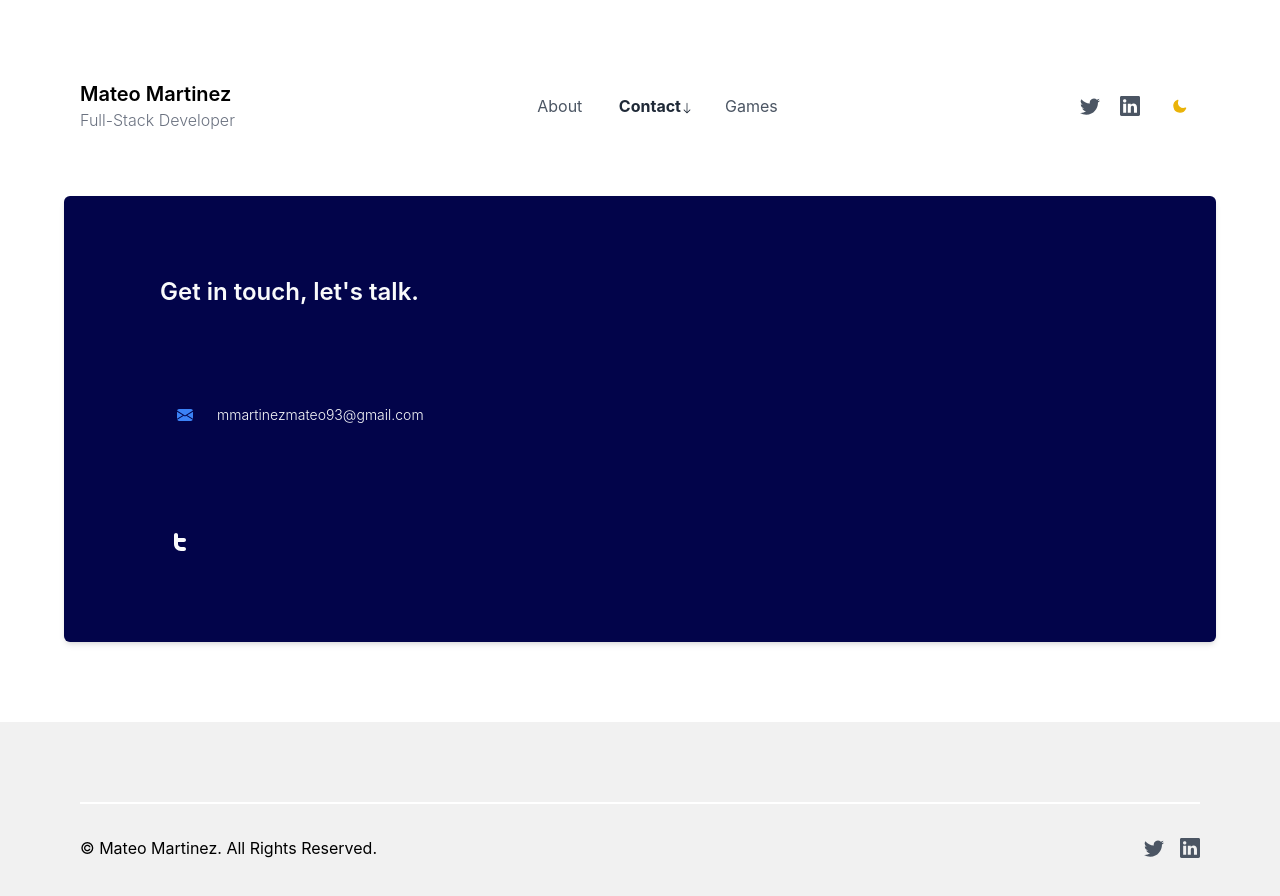
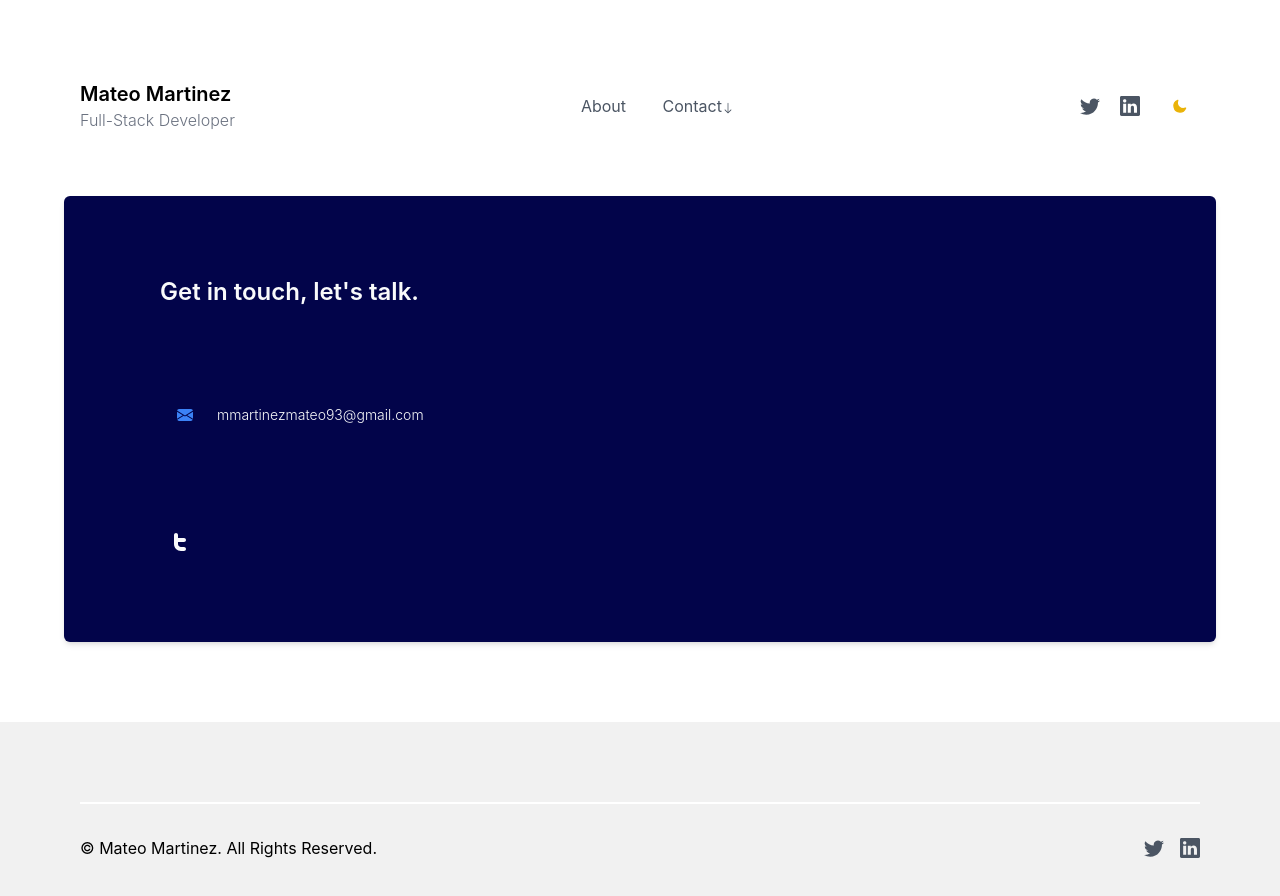
Before and after one commit to Matthew32/portfoliov4, a Next.js app: page /contact in a window 1280 px wide. Shown: the top 896 px of the page. Built offline with nearby package versions, Linux system fonts and the light colour scheme.

Commit message:
Added changes

```diff
--- a/src/components/contact.tsx
+++ b/src/components/contact.tsx
@@ -4,7 +4,7 @@ import userData from "../constants/data";
 
 export default function Contact() {
   return (
-    <section>
+    <section id="#contact">
       <div className="relative z-10 rounded-md shadow-md bg-[#02044A] p-4 md:p-10 lg:p-20 max-w-6xl mx-auto mb-20 -mt-4">
         <div className="grid grid-cols-1 md:grid-cols-2 gap-4">
           <div className="md:ml-4">
--- a/src/components/getLatestRepos.tsx
+++ b/src/components/getLatestRepos.tsx
@@ -35,7 +35,6 @@ export default function LatestCode({ repositories = [] }) {
             </svg>
             <p>View GitHub</p>
           </a></div>
-
         </div>
       </div>
       <div className="bg-[#F1F1F1] dark:bg-gray-900">
--- a/src/components/navbar.tsx
+++ b/src/components/navbar.tsx
@@ -54,40 +54,15 @@ export default function Navbar() {
             )}
           </Link>
           <Link
-            href="/contact"
+            href="#contact"
             className={`text-base  ${
-              router.asPath === "/contact"
+              router.asPath === "#contact"
                 ? "text-gray-800 font-bold dark:text-gray-400"
                 : "text-gray-600 dark:text-gray-300 font-normal "
             }`}
           >
             Contact
             {router.asPath === "/contact" && (
-              <svg
-                xmlns="http://www.w3.org/2000/svg"
-                width="16"
-                height="16"
-                fill="currentColor"
-                className="bi bi-arrow-down inline-block h-3 w-3"
-                viewBox="0 0 16 16"
-              >
-                <path
-                  fillRule="evenodd"
-                  d="M8 1a.5.5 0 0 1 .5.5v11.793l3.146-3.147a.5.5 0 0 1 .708.708l-4 4a.5.5 0 0 1-.708 0l-4-4a.5.5 0 0 1 .708-.708L7.5 13.293V1.5A.5.5 0 0 1 8 1z"
-                />
-              </svg>
-            )}
-          </Link>
-          <Link
-            href="/games"
-            className={`text-base  ${
-              router.asPath === "/games"
-                ? "text-gray-800 font-bold dark:text-gray-400"
-                : "text-gray-600 dark:text-gray-300 font-normal "
-            }`}
-          >
-            Games
-            {router.asPath === "/games" && (
               <svg
                 xmlns="http://www.w3.org/2000/svg"
                 width="16"
@@ -172,22 +147,10 @@ export default function Navbar() {
       </div>
       <div className="mx-auto space-x-8 block md:hidden mt-4">
         <Link
-          href="/"
+          href="#contact"
           className="text-base font-normal text-gray-600 dark:text-gray-300"
         >
           About
-        </Link>
-        <Link
-          href="/contact"
-          className="text-base font-normal text-gray-600 dark:text-gray-300"
-        >
-          Contact
-        </Link>
-        <Link
-          href="/games"
-          className="text-base font-normal text-gray-600 dark:text-gray-300"
-        >
-          Games
         </Link>
       </div>
     </div>
--- a/src/pages/games.tsx
+++ b/src/pages/games.tsx
@@ -1,8 +1,8 @@
 import React from "react";
 import ContainerBlock from "../components/containerBlock";
-import GameIframe from "../components/gameIframe";
+import GameIframe from "@/components/gameIframe";
 
-export default function contact() {
+export default function GamesPage() {
   return (
     <ContainerBlock>
       <GameIframe />
--- a/src/pages/index.tsx
+++ b/src/pages/index.tsx
@@ -1,7 +1,5 @@
 /* eslint-disable */
 "use client"
-import Head from "next/head";
-import styles from "../styles/Home.module.css";
 import ContainerBlock from "../components/containerBlock";
 import LatestCode from "../components/getLatestRepos";
 import Hero from "../components/hero";
@@ -15,14 +13,13 @@ export default function Home({ repositories }) {
     >
       <Hero />
       <LatestCode repositories={repositories} />
+      <Contact />
     </ContainerBlock>
   );
-
 }
 
 export const getServerSideProps = async () => {
   const repositories = await getLatestRepos(userData);
-
   return {
     props: {
       repositories,
```
